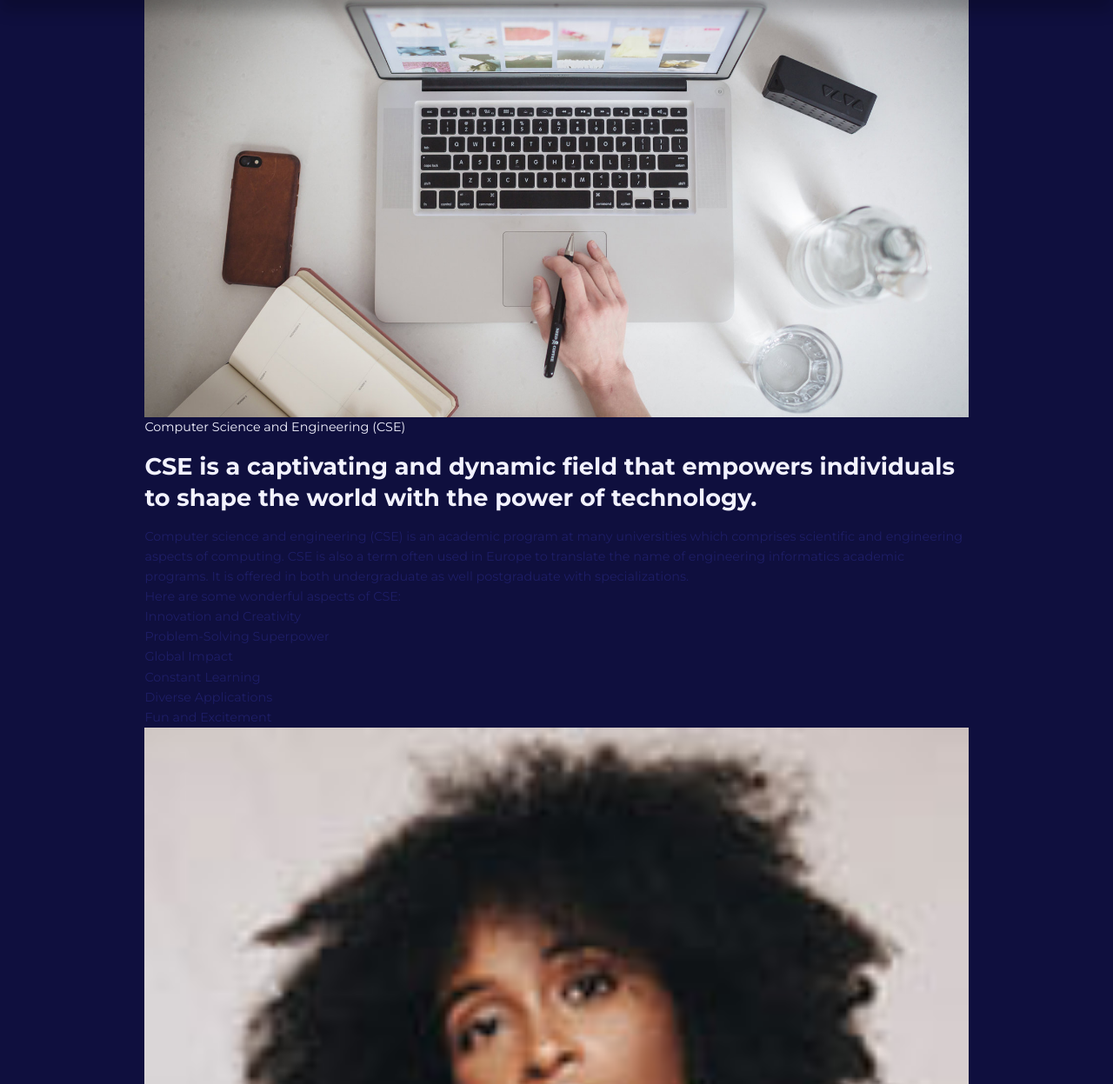
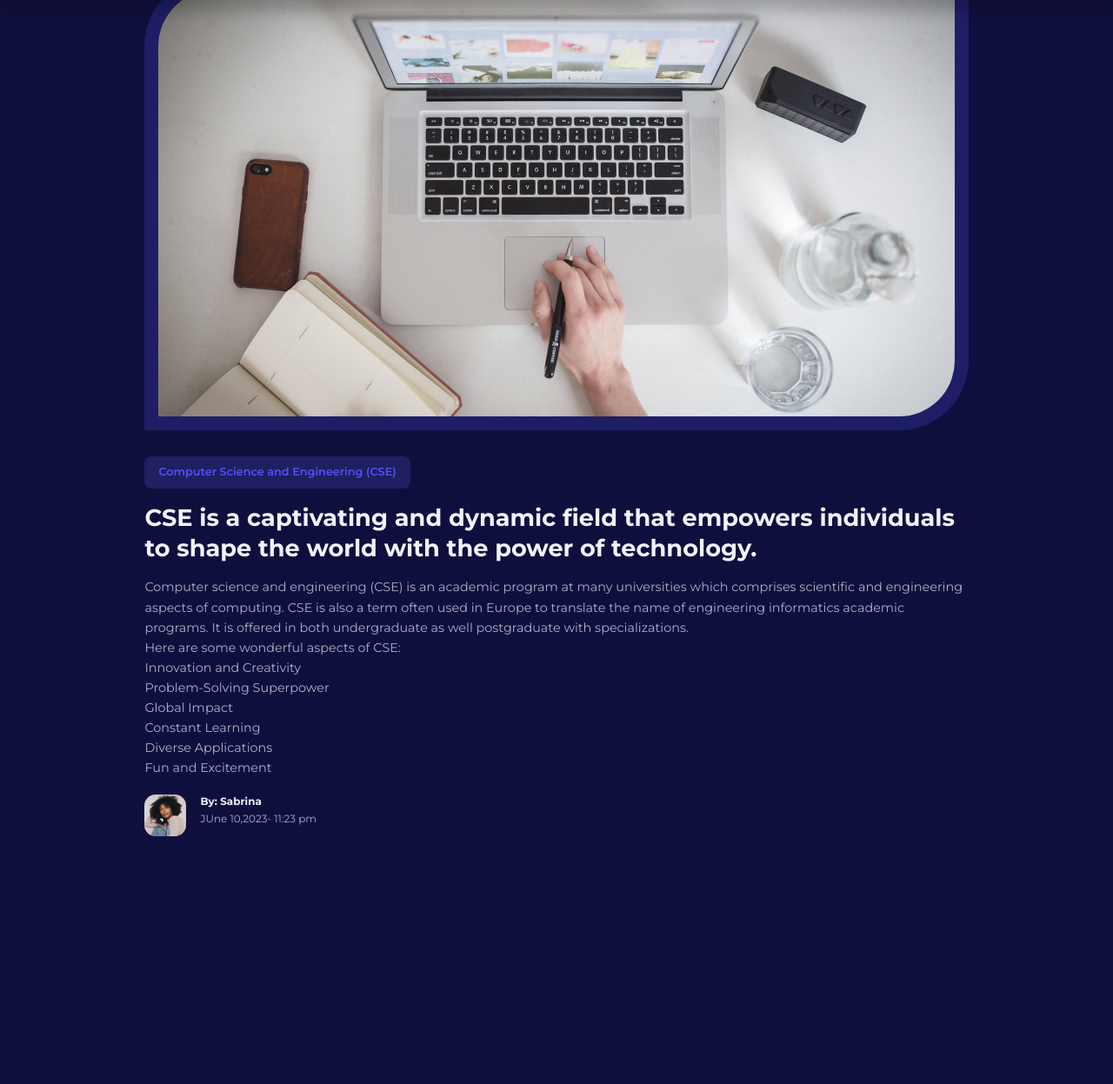
Before and after one commit to sabrinara/blogwebsite, a plain HTML site: page index.html in a window 1280 px wide. Shown: the part 75-1322 px from the top of the page at 87% size. After the commit the page ends 1037 px from the top, so only its background shows below. Drawn offline with Linux system fonts and the light colour scheme.

Commit message:
second commit

```diff
--- a/index.html
+++ b/index.html
@@ -58,39 +58,46 @@
     <!-- ==== end of navbar ==== -->
 
     <!-- featured section -->
-    <section>
+    <section class="featured">
       <div class="container featured_container">
-        <div class="post_thumbanil">
+        <div class="post_thumbnail">
           <img src="images/banner1.jpg" alt="" />
         </div>
         <div class="post_info">
-          <a href="" class="category_button">Computer Science and Engineering (CSE)</a>
+          <a href="" class="category_button"
+            >Computer Science and Engineering (CSE)</a
+          >
           <h2 class="post_title">
-            <a href="post.html">CSE is a captivating and dynamic field that empowers individuals to shape the world with the power of technology.
+            <a href="post.html"
+              >CSE is a captivating and dynamic field that empowers individuals
+              to shape the world with the power of technology.
             </a>
           </h2>
-          <p>
+          <p class="post_body">
             Computer science and engineering (CSE) is an academic program at
             many universities which comprises scientific and engineering aspects
             of computing. CSE is also a term often used in Europe to translate
             the name of engineering informatics academic programs. It is offered
-            in both undergraduate as well postgraduate with specializations. <br> Here are some wonderful aspects of CSE:
-            <ol>
-            <li>Innovation and Creativity</li>
-            <li>Problem-Solving Superpower</li>
-            <li>Global Impact</li>
-            <li>Constant Learning</li>
-            <li>Diverse Applications</li>
-            <li>Fun and Excitement</li>
-            </ol>
+            in both undergraduate as well postgraduate with specializations.
+            <br />
           </p>
+          Here are some wonderful aspects of CSE:
+          <ol type="I">
+            <li> Innovation and Creativity</li>
+            <li> Problem-Solving Superpower</li>
+            <li> Global Impact</li>
+            <li> Constant Learning</li>
+            <li> Diverse Applications</li>
+            <li> Fun and Excitement</li>
+          </ol>
+
           <div class="post_author">
-            <div class="post_author_avatar">
-                <img src="images/avatar1.jpg">
+            <div class="post_author-avatar">
+              <img src="images/avatar1.jpg" />
             </div>
             <div class="post_author-info">
-                <h5>By: Sabrina</h5>
-                <small>JUne 10,2023- 11:23 pm</small>
+              <h5>By: Sabrina</h5>
+              <small>JUne 10,2023- 11:23 pm</small>
             </div>
           </div>
         </div>
--- a/style.css
+++ b/style.css
@@ -1,6 +1,6 @@
 :root {
     --color-primary: #5550f8;
-    --color-primary-light: #hsl (242, 91%, 69%, 18%);
+    --color-primary-light: hsl(242, 91%,69%,18%);
     --color-primary-variant: #5854c7;
     --color-red: rgb(228, 40, 40);
     --color-red-light: #hsl(346, 87%, 46%, 15%);
@@ -8,8 +8,8 @@
     --color-green-light: #hsl(156, 100%, 38%, 15%);
     --color-gray-900: #1e1e66;
     --color-gray-700: #2d2b7c;
-    --color-gray-300: rgba (242, 242, 254, 0.3);
-    --color-gray-200: rgba (242, 242, 254, 0.7);
+    --color-gray-300: rgba(242, 242, 254, 0.3);
+    --color-gray-200: rgba(242, 242, 254, 0.7);
     --color-white: #f2f2fe;
     --color-bg: #0f0f3e;
 
@@ -40,7 +40,7 @@
 body {
     font-family: 'Montserrat',sans-serif;
     line-height: 1.6;
-    color:var(--color-gray-900);
+    color:var(--color-gray-200);
     overflow-x: hidden;
     background: var(--color-bg);
     font-size: .9rem;
@@ -170,5 +170,43 @@ nav button{
     color: var(--color-bg);
 }
 
+/*======================end of nav section ====================*/
 
-/* end of nav section */
+/* =======================category start ====================== */
+.category_button{
+    background: var(--color-primary-light);
+    color: var(--color-primary);
+    display: inline-block;
+    padding: 0.5rem 1rem;
+    border-radius: var(--card-border-radius-2);
+    font-weight: 600;
+    font-size:0.8rem;
+    text-align: center;
+}
+.category_button:hover{
+    color: var(--color-white);
+}
+
+/* ===================general post====================== */
+.post_thumbnail{
+    border-radius: var(--card-border-radius-5) 0;
+    border: 1rem solid var(--color-gray-900);
+    overflow: hidden;
+    margin-bottom: 30px;
+}
+.post:hover .post_thumbnail img{
+    filter: saturate(0);
+    transition: filter 500ms ease;
+}
+.post_author{
+    display: flex;
+    gap: 1rem;
+    margin-top: 1.2rem;
+}
+.post_author-avatar{
+    width:3rem;
+    height: 3rem;
+    border-radius: var(--card-border-radius-3);
+    overflow: hidden;
+}
+/* ===================featured====================== */
```
